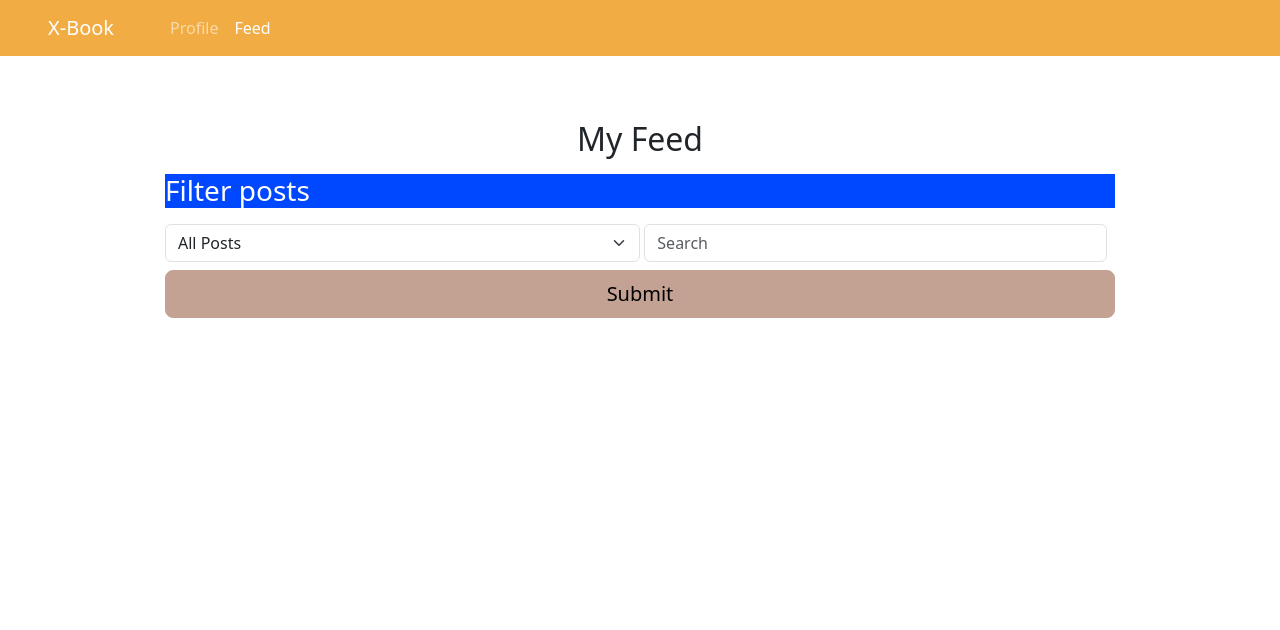
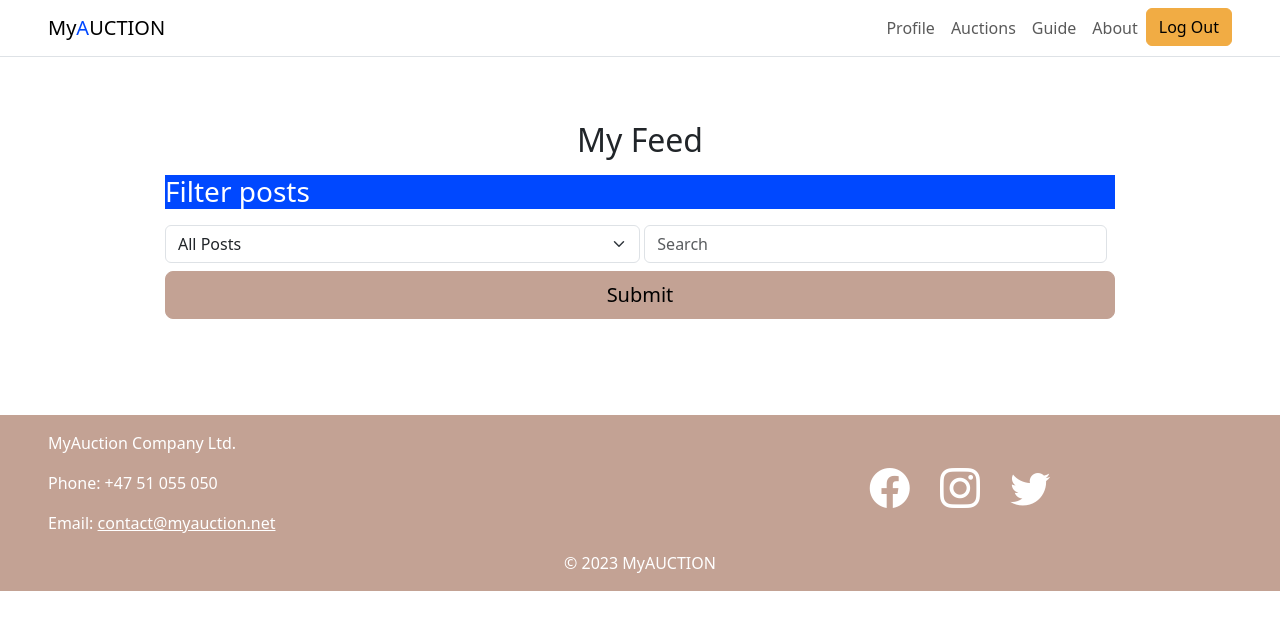
Before and after one commit to Emel-H/Auction-SP2, a website: page listings/index.html in a window 1280 px wide. Drawn offline with nearby package versions, Linux system fonts and the light colour scheme; files that its build step writes are made by us from their sources; no server answers; sample sign-in values are in the browser's storage.

Commit message:
correcting references

```diff
--- a/listings/index.html
+++ b/listings/index.html
@@ -5,25 +5,35 @@
         <meta name="viewport" content="width=device-width, initial-scale=1.0" />
         <meta name="description" content="XBook login page"></meta>
         <meta name="keywords" content="social media, feed, login, Xbook"></meta>
-        <title>Feed | X-Book</title>
+        <title>listings | MyA</title>
         <link rel="stylesheet" href="/dist/css/styles.css">
+        <link rel="stylesheet" href="https://cdn.jsdelivr.net/npm/bootstrap-icons@1.11.1/font/bootstrap-icons.css">
     </head>
     <body>
-        <nav class="navbar sticky-top navbar-expand-lg navbar-dark bg-primary">
+      <nav class="navbar sticky-top navbar-expand-lg navbar-light bg-white border-bottom">
         <div class="container-fluid">
-              <a class="navbar-brand mx-5" href="/profile">X-Book</a>
+          <a class="navbar-brand mx-5" href="/">My<span class="text-info">A</span>UCTION</a>
           <button class="navbar-toggler" type="button" data-bs-toggle="collapse" data-bs-target="#navbarSupportedContent" aria-controls="navbarSupportedContent" aria-expanded="false" aria-label="Toggle navigation">
             <span class="navbar-toggler-icon"></span>
           </button>
-              <div class="collapse navbar-collapse" id="navbarSupportedContent">
-                <ul class="navbar-nav me-auto mb-2 mb-lg-0 ">
+          <div class="collapse navbar-collapse justify-content-end mx-5" id="navbarSupportedContent">
+            <ul class="navbar-nav mb-2 mb-lg-0 ">
               <li class="nav-item">
-                    <a class="nav-link " href="/profile">Profile</a>
+                <a class="nav-link" id="profile-nav" href="/Auction-SP2/profile">Profile</a>
               </li>
               <li class="nav-item">
-                    <a class="nav-link active" aria-current="page" href="/feed">Feed</a>
+                <a class="nav-link" aria-current="page" href="/Auction-SP2/listings">Auctions</a>
               </li>
-
+              <li class="nav-item">
+                <a class="nav-link" aria-current="page" href="/Auction-SP2/guide">Guide</a>
+              </li>
+              <li class="nav-item">
+                <a class="nav-link" aria-current="page" href="/Auction-SP2/about">About</a>
+              </li>
+              <li class="nav-item">
+                <a class=" btn btn-primary" id="login-nav" aria-current="page" href="/Auction-SP2/login">Log In</a>
+                <button id="logout-nav" class=" btn btn-primary">Log Out</button>
+              </li>
             </ul>
 
           </div>
@@ -57,7 +67,28 @@
 
 
         </main>
+        <footer>
+          <div class="container-fluid my-5">
+              <div class="row">
+                  <div class="col-md bg-light">
+                      <p class="text-white mt-3 mx-5">MyAuction Company Ltd.</p>
+                      <p class="text-white mt-3 mx-5">Phone: +47 51 055 050</p>
+                      <p class="text-white mt-3 mx-5">Email: <a class="text-white" href="mailto:contact@myauction.net">contact@myauction.net</a></p>
+                  </div>
+                  <div class="col-md bg-light text-center">
+                      <a class="btn btn-white pt-5" href="www.facebook.com"><h1><i class="bi bi-facebook text-white"></i></h1></a>
+                      <a class="btn btn-white pt-5" href="www.instagram.com"><h1><i class="bi bi-instagram text-white"></i></h1></a>
+                      <a class="btn btn-white pt-5" href="www.twitter.com"><h1><i class="bi bi-twitter text-white"></i></h1></a>
+                  </div>
+              </div>
+              <div class="row">
+                  <div class="col-md bg-light">
+                      <p class="text-center text-white">&copy; 2023 MyAUCTION</p>
+                  </div>
+              </div>
+      </footer>
         <script src="https://cdn.jsdelivr.net/npm/bootstrap@5.3.1/dist/js/bootstrap.js"> </script>
-        <script type="module" src="/feed/feed.js"> </script>
+        <script type="module" src="feed.js"> </script>
+        <script type="module" src="/Auction-SP2/nav.js"> </script>
     </body>
 </html>
```
Also changed, not shown: index.html (+9 -9 lines), login/index.html (+3 -3 lines), register/index.html (+1 -1 lines). Lines whose indentation alone changed are shown as unchanged.
